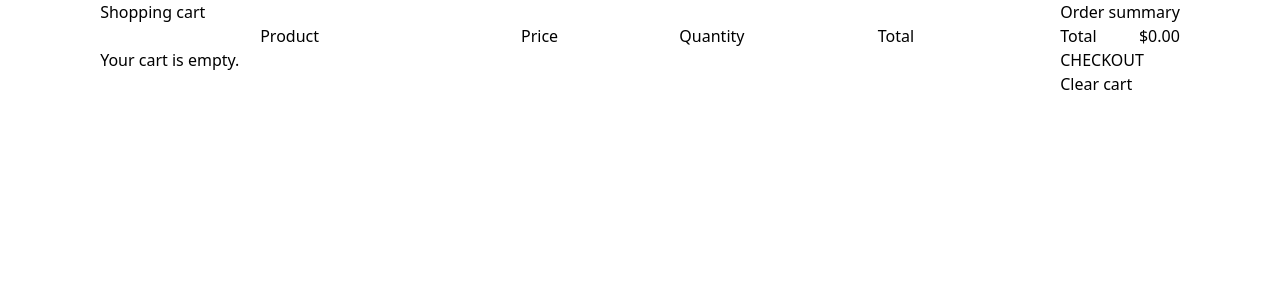
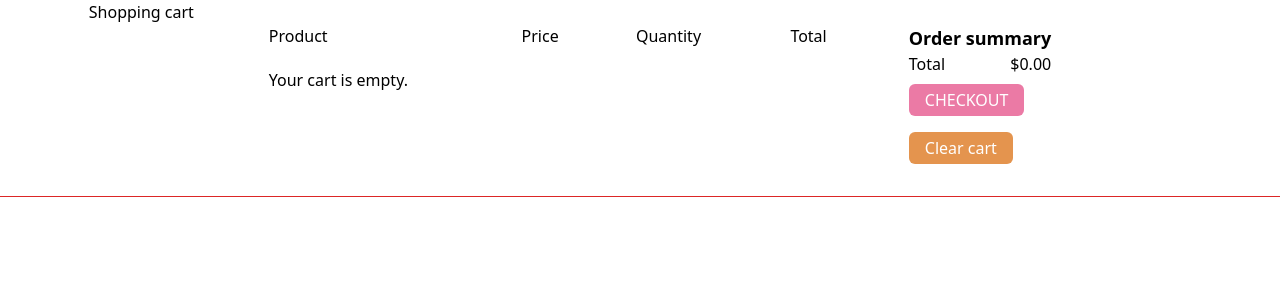
Before and after one commit to MaorBezalel/ShopPal, a React (Vite) app in the folder client/: page /cart in a window 1280 px wide. Shown: the top 300 px of the page. Built offline with nearby package versions, Linux system fonts and the light colour scheme.

Commit message:
*finished UI *added support for different screen sizes

```diff
--- a/client/src/index.css
+++ b/client/src/index.css
@@ -126,3 +126,8 @@
         --accent-950: #fcf2e9;
     }
 }
+@layer utilities {
+    .container-highlight {
+        @apply outline outline-1 outline-red-600;
+    }
+}
--- a/client/src/pages/cart/Cart.page.tsx
+++ b/client/src/pages/cart/Cart.page.tsx
@@ -23,16 +23,21 @@ export const CartPage = () => {
 
 
     return (
-        <div className="flex justify-center"> {/* Add justify-center to center the children */}
-            <div className="flex-1" style={{ maxWidth: '75%' }}> {/* Limit maxWidth to prevent taking extra space */}
-                <h1>Shopping cart</h1>
-                <div className="grid grid-cols-[2fr_1fr_1fr_1fr] gap-4">
-                    <h2 className="ml-40">Product</h2>
-                    <h2 className="ml-10">Price</h2>
-                    <h2>Quantity</h2>
-                    <h2>Total</h2>
+<div className="flex justify-center container container-highlight mx-auto
+tablet-md:flex-col
+tablet-sm:flex-col
+mobile-lg:flex-col
+mobile-md:flex-col
+mobile-sm:flex-col">
+    <div className="w-1/2 mx-5 tablet-md:w-full tablet-sm:w-full mobile-lg:w-full mobile-md:w-full">
+        <h1 className="-mx-40">Shopping cart</h1>
+        <div className="grid gap-4 grid-cols-[2fr_1fr_1fr_1fr] mobile-md:grid-cols-[2fr_1fr]  mobile-sm:hidden">
+            <h2 className="ml-5">Product</h2>
+            <h2 className="ml-5">Price</h2>
+            <h2 className="mobile-md:hidden">Quantity</h2>
+            <h2 className="mx-5 mobile-md:hidden">Total</h2>
         </div>
-                <div style={{ maxWidth: '100%', margin: '0 auto' }}> {/* Adjust maxWidth to 100% of the parent */}
+        <div className="w-full">
             {auth ?
             <UserCart onTotalPriceUpdate={handleTotalPriceUpdate}
             onClearCart={handleClearCart}
@@ -42,15 +47,20 @@ export const CartPage = () => {
             clearTrigger={clearTrigger}/>}
         </div>
     </div>
-            <div className="flex-none">
-                <h1>Order summary</h1>
-                <div className="flex justify-between items-center">
-                    <h2>Total</h2>
+    <div className="flex-none my-6 tablet-md:mx-auto tablet-sm:mx-auto mobile-lg:mx-auto mobile-md:mx-auto mobile-sm:mx-auto">
+        <h1 className="text-lg font-bold">Order summary</h1>
+        <div className="flex justify-between items-center
+        tablet-md:justify-start
+        tablet-sm:justify-start
+        mobile-lg:justify-start
+        mobile-md:justify-start
+        mobile-sm:justify-start">
+            <h2 className="tablet-md:pr-5 tablet-sm:pr-5 mobile-lg:pr-5 mobile-md:pr-5 mobile-sm:pr-5">Total</h2>
             <span>${totalPrice.toFixed(2)}</span>
         </div>
-                <button>CHECKOUT</button>
+        <button className="bg-secondary-300 hover:bg-primary-500 px-4 py-1 rounded-md my-2 text-white">CHECKOUT</button>
         <br />
-                <button onClick={handleClearCart}>Clear cart</button>
+        <button onClick={handleClearCart} className="bg-accent-400 hover:bg-accent-600 px-4 py-1 rounded-md my-2 text-white">Clear cart</button>
     </div>
 </div>
     );
--- a/client/src/pages/cart/GuestCart.tsx
+++ b/client/src/pages/cart/GuestCart.tsx
@@ -16,17 +16,17 @@ export default function GuestCart({ onTotalPriceUpdate, onClearCart, clearTrigge
     const isMounted = useRef<boolean>(false);
     const [cart, setCart] = useLocalStorage<{ product_ids: Array<string>, quantities: Array<number> }>('cart', { product_ids: [], quantities: [] });
     const [productDetails, setProductDetails] = useState<Product[]>([]);
-    const [isLoading, setIsLoading] = useState(true); // New state for loading
-    const [isError, setIsError] = useState(false); // New state for error
-    const [isEmpty, setIsEmpty] = useState(false); // New state for empty cart
+    const [isLoading, setIsLoading] = useState(true);
+    const [isError, setIsError] = useState(false);
+    const [isEmpty, setIsEmpty] = useState(false);
 
 
 
     useEffect(() => {
         const fetchData = async () => {
             isMounted.current = true;
-            setIsLoading(true); // Start loading
-            setIsError(false); // Reset error state
+            setIsLoading(true);
+            setIsError(false);
             if (cart.product_ids.length) {
                 const isValidQuantities = cart.quantities.length === cart.product_ids.length && cart.quantities.every(q => typeof q === 'number');
 
@@ -35,7 +35,7 @@ export default function GuestCart({ onTotalPriceUpdate, onClearCart, clearTrigge
                     setIsError(true); // Set error state due to invalid cart state
                     setIsLoading(false); // End loading since we're not proceeding with the fetch
                     setCart({ product_ids: [], quantities: [] }); // Clear the cart to prevent further errors
-                    return; // Exit the function early
+                    return;
                 }
                 try {
                     const response = await api.cartApi.getGuestCart({ product_ids: cart.product_ids });
@@ -54,7 +54,7 @@ export default function GuestCart({ onTotalPriceUpdate, onClearCart, clearTrigge
                 console.log("No product IDs found in local storage");
                 setIsEmpty(true); // Set empty state if no product IDs
             }
-            setIsLoading(false); // End loading
+            setIsLoading(false);
         };
 
         fetchData();
@@ -84,7 +84,7 @@ export default function GuestCart({ onTotalPriceUpdate, onClearCart, clearTrigge
           const newQuantities = [...cart.quantities];
           newProductIds.splice(productIndex, 1);
           newQuantities.splice(productIndex, 1);
-          setCart({ product_ids: newProductIds, quantities: newQuantities }); // Correctly updates local storage
+          setCart({ product_ids: newProductIds, quantities: newQuantities });
 
           setProductDetails(prevDetails => prevDetails.filter(product => product.product_id !== productId));
         }
@@ -110,11 +110,11 @@ export default function GuestCart({ onTotalPriceUpdate, onClearCart, clearTrigge
     return(
         <div>
             {isLoading ? (
-                <div>Loading...</div>
+                <p className="m-5">Loading...</p>
             ) : isError ? (
-                <div>Error loading cart. Please try again later.</div>
+                <p className="m-5">Error loading cart. Please try again later.</p>
             ) : isEmpty ? (
-                <div>Your cart is empty.</div>
+                <p className="m-5">Your cart is empty.</p>
             ) : (
                 productDetails.map((product, index) => (
                     <ProductDisplayInCart
--- a/client/src/pages/cart/ProductDisplayInCart.tsx
+++ b/client/src/pages/cart/ProductDisplayInCart.tsx
@@ -7,35 +7,40 @@ interface ProductDisplayProps {
     onRemoveProduct: () => void;
 }
 
-// ProductDisplay.tsx
 export const ProductDisplayInCart = ({ title, price, quantity, thumbnail, onRemoveProduct }: ProductDisplayProps) => {
 
-
-
     return (
-        <div>
+        <div className="container mx-auto">
             <table className="min-w-full divide-y divide-gray-200">
                 <tbody className="bg-white divide-y divide-gray-200">
-                    <tr className="grid grid-cols-[2fr_1fr_1fr_1fr] gap-4 border-t border-b border-gray-200">
+                    <tr className="grid gap-4 border-t border-b border-gray-200 grid-cols-[2fr_1fr_1fr_1fr] mobile-md:grid-cols-[2fr_1fr] mobile-sm:grid-cols-[2fr_1fr]">
                         {thumbnail && (
                             <td className="col-span-1">
                                 {/* Flex container for image, title, and button */}
                                 <div className="flex items-center space-x-4"> {/* Adjusted for flex row layout */}
                                     <img src={thumbnail} alt={title} className="w-24 h-24 object-cover" />
                                     <div>
-                                        <div>{title}</div>
-                                        <button onClick={onRemoveProduct} className="mt-2">Remove</button> {/* Adjust margin as needed */}
+                                        <div className="font-bold mobile-lg:text-sm mobile-md:text-sm mobile-sm:text-sm">{title}</div>
+                                        <div className="mobile-sm:block hidden mt-2">
+                                            <span>$</span> {price.toFixed(0)}
+                                            <br />
+                                            <span>Qty:</span> {quantity}
+                                        </div>
+                                        <button onClick={onRemoveProduct} className="mt-2 text-gray-500 underline">Remove</button>
                                     </div>
                                 </div>
                             </td>
                         )}
-                        <td className="col-span-1 px-6 py-4 whitespace-nowrap text-sm text-gray-500">
+                        <td className="col-span-1 px-6 py-4 whitespace-nowrap text-sm mobile-sm:hidden">
                             ${price.toFixed(2)}
+                            <div className="mobile-md:block hidden mt-2">
+                                <span className="font-semibold">Qty:</span> {quantity}
+                            </div>
                         </td>
-                        <td className="col-span-1 px-6 py-4 whitespace-nowrap text-sm text-gray-500">
+                        <td className="col-span-1 px-6 py-4 whitespace-nowrap text-sm mobile-md:hidden mobile-sm:hidden">
                             {quantity}
                         </td>
-                        <td className="col-span-1 px-6 py-4 whitespace-nowrap text-sm text-gray-500">
+                        <td className="col-span-1 px-6 py-4 whitespace-nowrap text-sm  mobile-md:hidden mobile-sm:hidden">
                             ${(price * quantity).toFixed(2)}
                         </td>
                     </tr>
--- a/client/src/pages/cart/UserCart.tsx
+++ b/client/src/pages/cart/UserCart.tsx
@@ -20,7 +20,6 @@ type UserCartProps = {
     const [isLoading, setIsLoading] = useState(true);
     const [isError, setIsError] = useState(false);
     const [isEmpty, setIsEmpty] = useState(false);
-
 
     useEffect(() => {
         isMounted.current = true;
@@ -51,7 +50,6 @@ type UserCartProps = {
         }, [api.cartApi, userId]);
 
 const calculateTotalPrice = () => {
-    // Logic to calculate total price based on cart items
     let totalPrice = 0;
     cartItems?.forEach(item => {
         totalPrice += item.__product__.price * item.quantity;
@@ -72,7 +70,7 @@ const handleRemoveProductFromCart = async (productId: string) => {
             // Filter out the removed product and update state
             setCartItems(currentItems => currentItems?.filter(item => item.__product__.product_id !== productId));
         } else {
-            console.error(response.message); // Handle error scenario
+            console.error(response.message);
         }
     } catch (error) {
         console.error("Error removing product from cart:", error);
@@ -88,7 +86,7 @@ const handleClearCart = async () => {
             setCartItems([]);
             onClearCart(); // Notify parent component that the cart is cleared
         } else {
-            console.error(response.message); // Handle error scenario
+            console.error(response.message);
         }
     } catch (error) {
         console.error("Error clearing cart:", error);
@@ -105,11 +103,11 @@ useEffect(() => {
     return (
         <div>
         {isLoading ? (
-          <p>Loading...</p>
+          <p className="m-5">Loading...</p>
         ) : isError ? (
-          <p>Error loading cart.</p>
+          <p className="m-5">Error loading cart.</p>
         ) : isEmpty ? (
-          <p>Your cart is empty.</p>
+          <p className="m-5">Your cart is empty.</p>
         ) : (
           cartItems?.map((item) => (
             <ProductDisplayInCart
--- a/client/tailwind.config.js
+++ b/client/tailwind.config.js
@@ -1,6 +1,7 @@
 /** @type {import('tailwindcss').Config} */
 export default {
     content: ['./index.html', './src/**/*.{js,ts,jsx,tsx}'],
+    darkMode: 'selector', // will apply dark mode (all elements with `dark:` perfix) only if the `dark` class is present in the `html` tag
     theme: {
         extend: {
             colors: {
@@ -71,6 +72,20 @@ export default {
                 },
             },
         },
+        screens: {
+            // a "desktop-first" approach (larger screens first and smaller screens later)
+            'pc-lg': { min: '1680px' },
+            'pc-md': { max: '1679px', min: '1440px' },
+            'pc-sm': { max: '1439px', min: '1280px' },
+
+            'tablet-lg': { max: '1279px', min: '1024px' },
+            'tablet-md': { max: '1023px', min: '768px' },
+            'tablet-sm': { max: '767px', min: '640px' },
+
+            'mobile-lg': { max: '639px', min: '480px' },
+            'mobile-md': { max: '479px', min: '320px' },
+            'mobile-sm': { max: '319px' },
+        },
     },
     plugins: [],
 };
```
Lines whose indentation alone changed are shown as unchanged.
